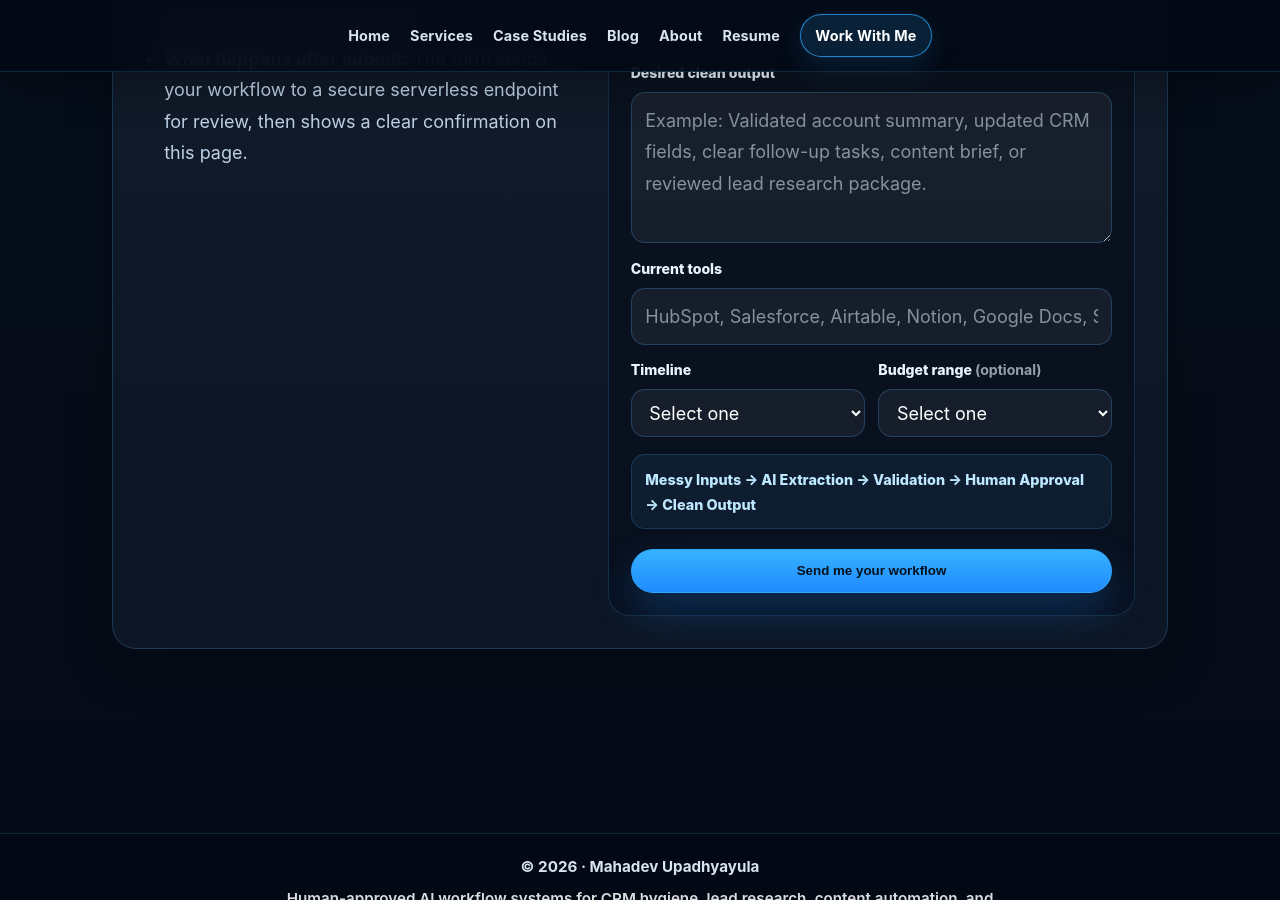
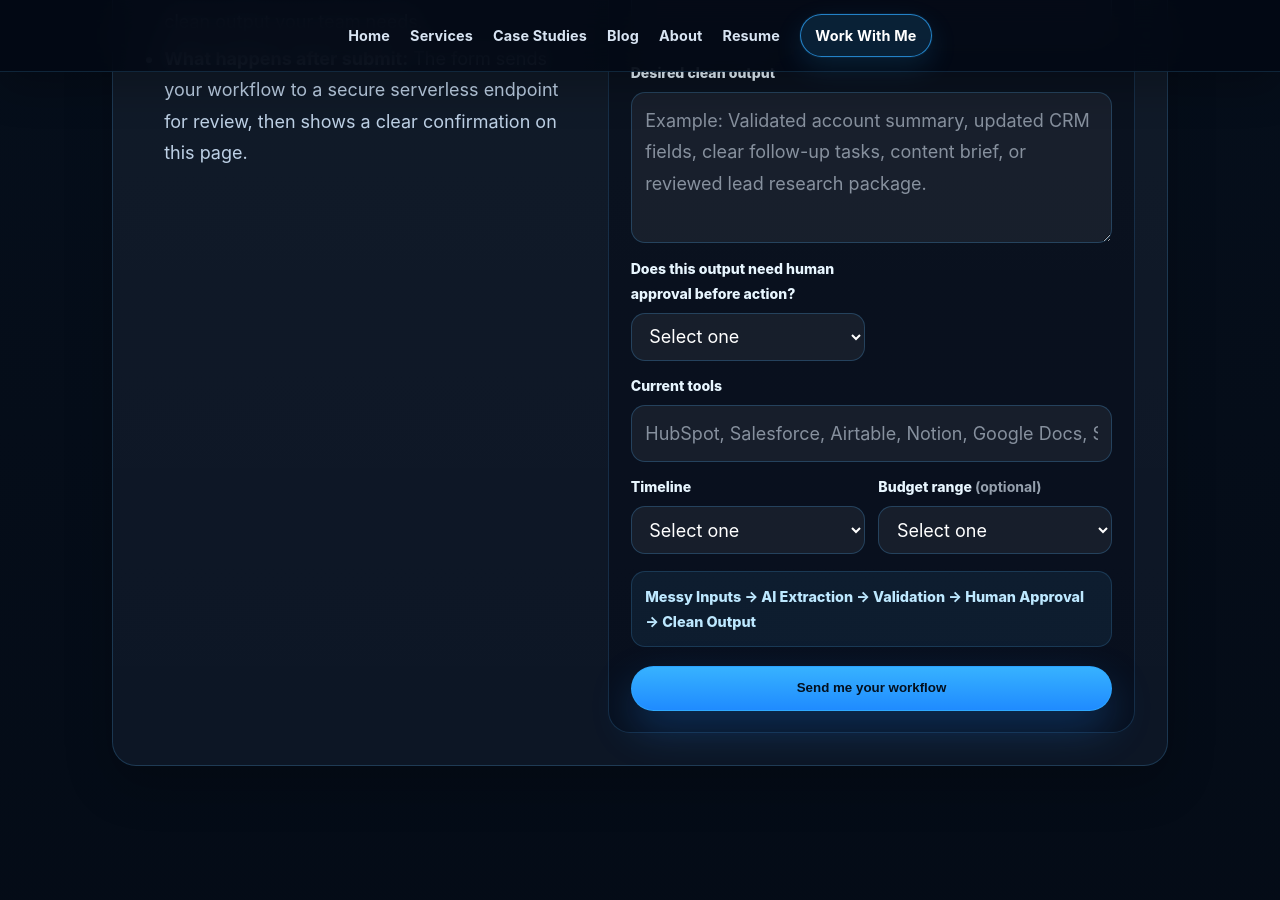
Before and after one commit to mahadevupadhyayula/mahadevupadhyayula.github.io, a Jekyll site: the page built from work-with-me.md, in a window 1280 px wide and 900 px high, scrolled down 2749 px. Built offline with Jekyll 4.4.1, drawn with Linux system fonts in a browser that asks for light colours.

Commit message:
Add human approval intake field

```diff
--- a/work-with-me.md
+++ b/work-with-me.md
@@ -134,6 +134,16 @@ permalink: /work-with-me/
       <textarea id="clean-output" name="desired_output" rows="4" placeholder="Example: Validated account summary, updated CRM fields, clear follow-up tasks, content brief, or reviewed lead research package." required></textarea>
     </div>
 
+    <div class="form-field">
+      <label for="human-approval-required">Does this output need human approval before action?</label>
+      <select id="human-approval-required" name="human_approval_required" required>
+        <option value="">Select one</option>
+        <option value="Yes">Yes</option>
+        <option value="No">No</option>
+        <option value="Not sure">Not sure</option>
+      </select>
+    </div>
+
     <div class="form-field form-field-full">
       <label for="tools">Current tools</label>
       <input id="tools" name="tools" type="text" placeholder="HubSpot, Salesforce, Airtable, Notion, Google Docs, Slack, Clay, Zapier...">
@@ -248,6 +263,7 @@ permalink: /work-with-me/
       var workflowTypeValue = getValue('workflow_type');
       var messyWorkflow = getValue('messy_workflow');
       var desiredOutput = getValue('desired_output');
+      var humanApprovalRequired = getValue('human_approval_required');
 
       [
         ['name', 'Name is required.'],
@@ -255,6 +271,7 @@ permalink: /work-with-me/
         ['workflow_type', 'Workflow type is required.'],
         ['messy_workflow', 'Messy workflow description is required.'],
         ['desired_output', 'Desired clean output is required.'],
+        ['human_approval_required', 'Human approval requirement is required.'],
         ['timeline', 'Timeline is required.']
       ].forEach(function (item) {
         if (!getValue(item[0])) {
@@ -268,6 +285,10 @@ permalink: /work-with-me/
 
       if (workflowTypeValue && allowedWorkflowTypes.indexOf(workflowTypeValue) === -1) {
         errors.push({ field: 'workflow_type', message: 'Select one of the listed workflow types.' });
+      }
+
+      if (humanApprovalRequired && allowedHumanApprovalResponses.indexOf(humanApprovalRequired) === -1) {
+        errors.push({ field: 'human_approval_required', message: 'Select Yes, No, or Not sure.' });
       }
 
       if (messyWorkflow && messyWorkflow.length < 25) {
@@ -298,6 +319,7 @@ permalink: /work-with-me/
         workflow_type: getValue('workflow_type'),
         messy_workflow: getValue('messy_workflow'),
         desired_output: getValue('desired_output'),
+        human_approval_required: getValue('human_approval_required'),
         tools: getValue('tools'),
         timeline: getValue('timeline'),
         budget_range: getValue('budget_range'),
```
Also changed, not shown: other parts of work-with-me.md (+5 -0 lines).
